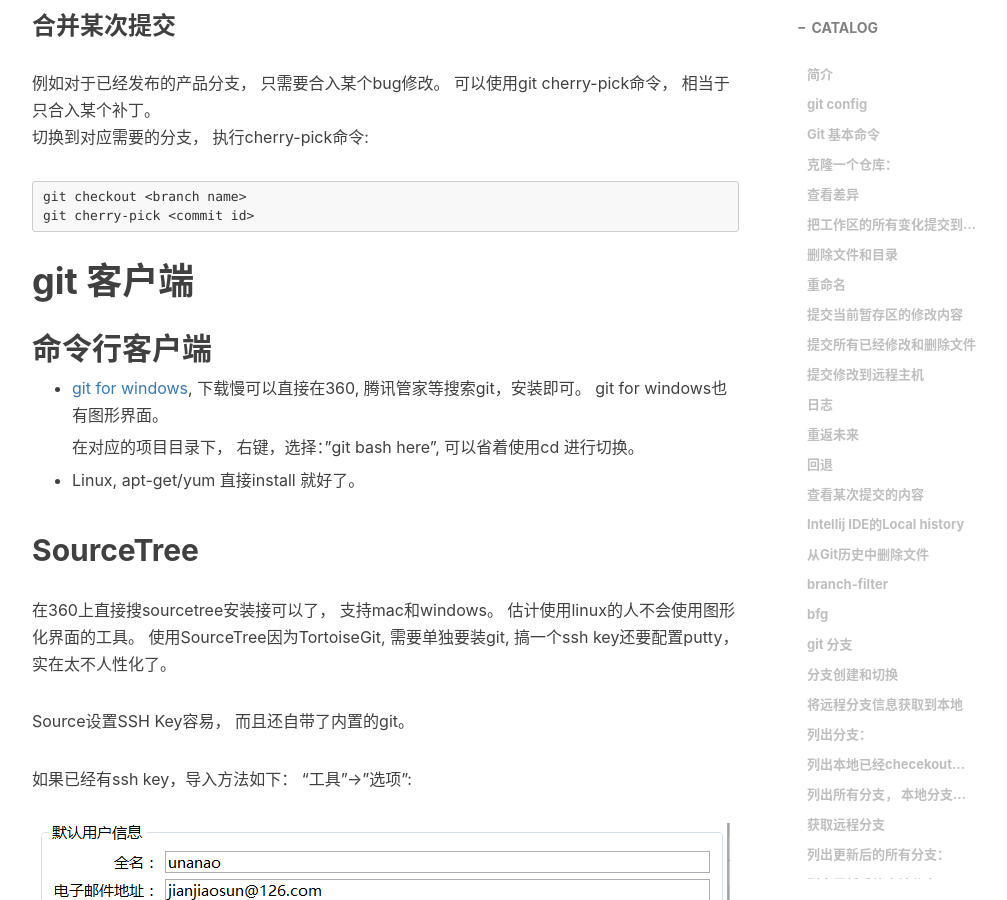
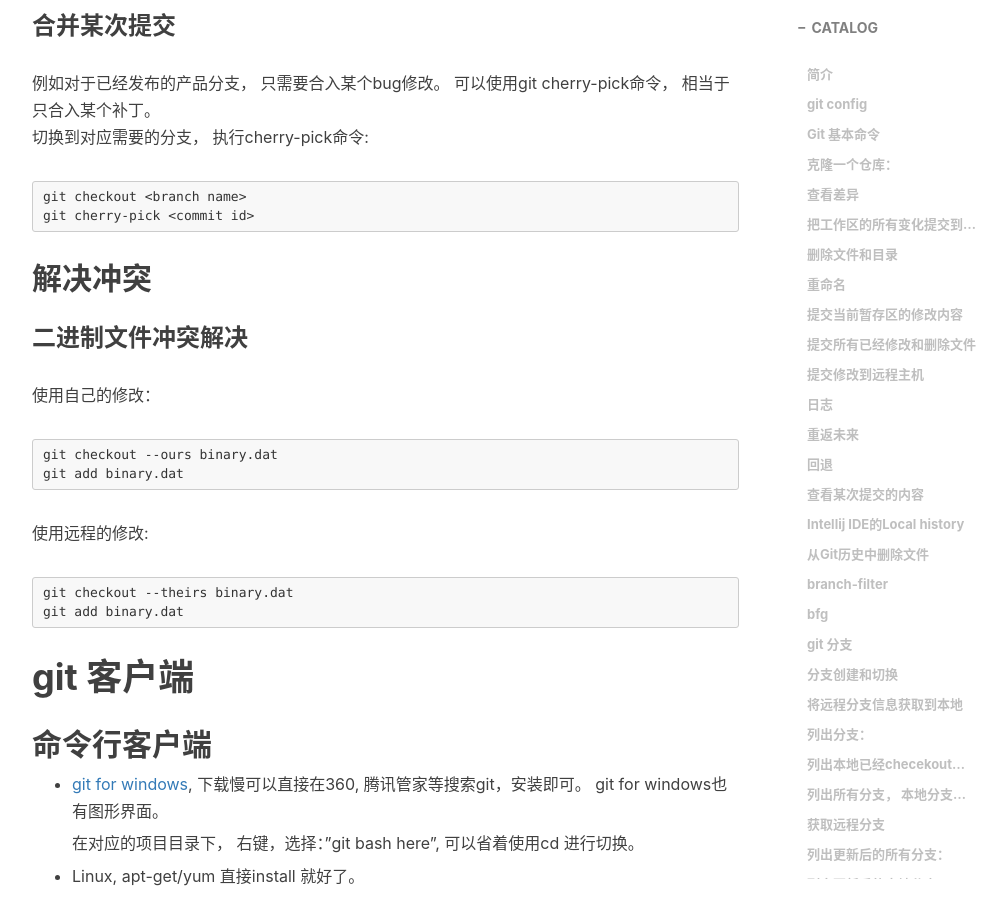
Before and after one commit to xuyumeng/xuyumeng.github.io, a Jekyll site: the page built from _posts/2017-1-21-git-basic.md, in a window 1280 px wide and 900 px high, scrolled down 8615 px. Shown: the whole window, without its empty margins (233-1240 px from the left). Built offline with Jekyll 4.4.1, drawn with Linux system fonts in a browser that asks for light colours; nearby versions of some CDN libraries; comment, search, counter and statistics services are not loaded.

Commit message:
add merge binary

````diff
--- a/_posts/2017-1-21-git-basic.md
+++ b/_posts/2017-1-21-git-basic.md
@@ -308,6 +308,19 @@ git reflog几乎可以找回所有删除的内容
     git checkout <branch name>
     git cherry-pick <commit id>
 
+## 解决冲突
+### 二进制文件冲突解决
+使用自己的修改：
+
+```
+git checkout --ours binary.dat
+git add binary.dat
+```
+使用远程的修改:
+```
+git checkout --theirs binary.dat
+git add binary.dat
+```
 # git 客户端
 ## 命令行客户端
 * [git for windows](https://git-for-windows.github.io/), 下载慢可以直接在360, 腾讯管家等搜索git，安装即可。
````
